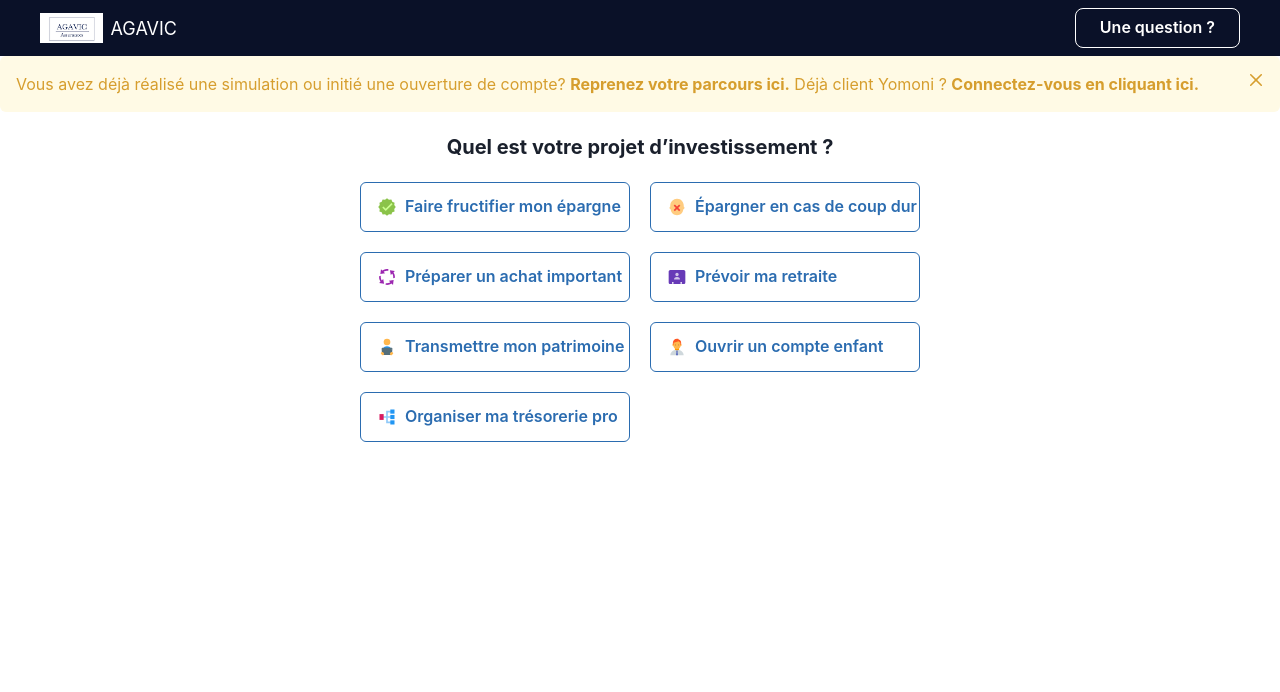
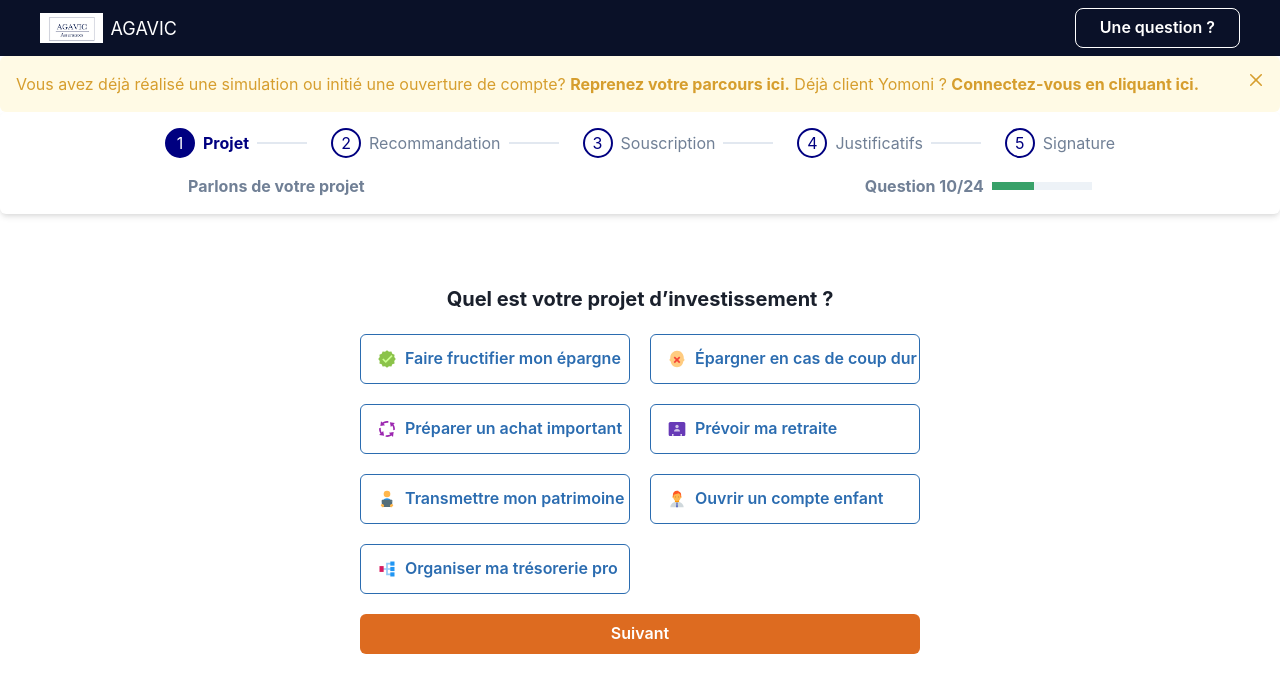
Before and after one commit to spacemen100/agavicform25102024, a React (Create React App) app: page /quel-est-votre-projet-d-investissement in a window 1280 px wide. Shown: the top 692 px of the page. Built offline with nearby package versions, Linux system fonts and the light colour scheme.

Commit message:
sssssssssssssxx

```diff
--- a/src/pages/QuelEstVotreProjetDInvestissement.tsx
+++ b/src/pages/QuelEstVotreProjetDInvestissement.tsx
@@ -1,8 +1,9 @@
 import React, { useState } from 'react';
-import { Box, Button, SimpleGrid, Icon, Text } from "@chakra-ui/react";
+import { Box, Button, SimpleGrid, Icon, Text, ChakraProvider } from '@chakra-ui/react';
 import {
   FcApproval, FcDisapprove, FcProcess, FcBusinessContact, FcReadingEbook, FcManager, FcParallelTasks
-} from "react-icons/fc";
+} from 'react-icons/fc';
+import StepperWithSubStepCounter from '../components/StepperWithSubStepCounter'; // Vérifiez le chemin d'importation
 
 const QuelEstVotreProjetDInvestissement: React.FC = () => {
   const [selected, setSelected] = useState<string | null>(null);
@@ -22,6 +23,8 @@ const QuelEstVotreProjetDInvestissement: React.FC = () => {
   ];
 
   return (
+    <ChakraProvider> {/* Enveloppez votre composant principal avec ChakraProvider */}
+      <StepperWithSubStepCounter currentStep={1} currentSubStep={10} totalSubSteps={24} title="Parlons de votre projet" />
       <Box p={5} maxW="600px" mx="auto">
         <Text fontSize="xl" fontWeight="bold" mb={5} textAlign="center">Quel est votre projet d’investissement ?</Text>
         <SimpleGrid columns={[1, 2]} spacing={5}>
@@ -42,6 +45,7 @@ const QuelEstVotreProjetDInvestissement: React.FC = () => {
         </SimpleGrid>
         <Button colorScheme="orange" mt={5} width="100%">Suivant</Button>
       </Box>
+    </ChakraProvider>
   );
 };
 
```
Lines whose indentation alone changed are shown as unchanged.
